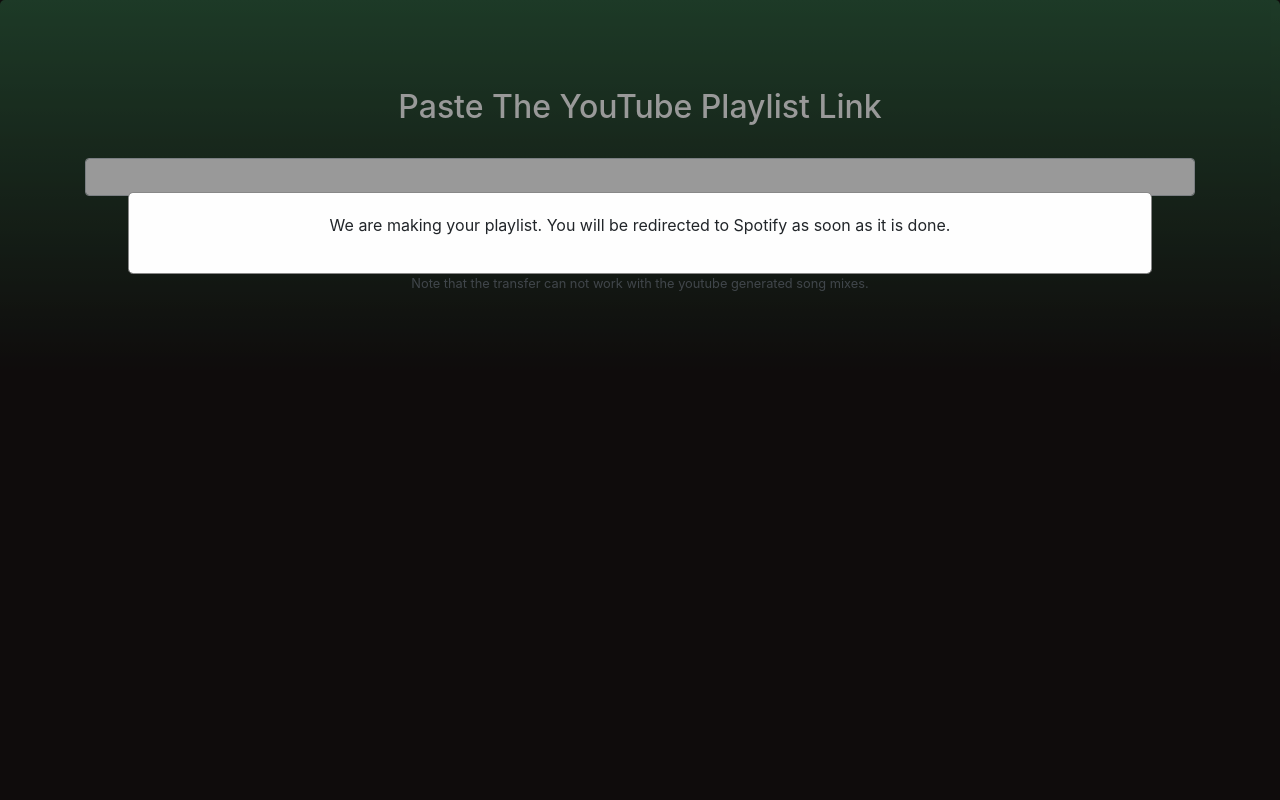
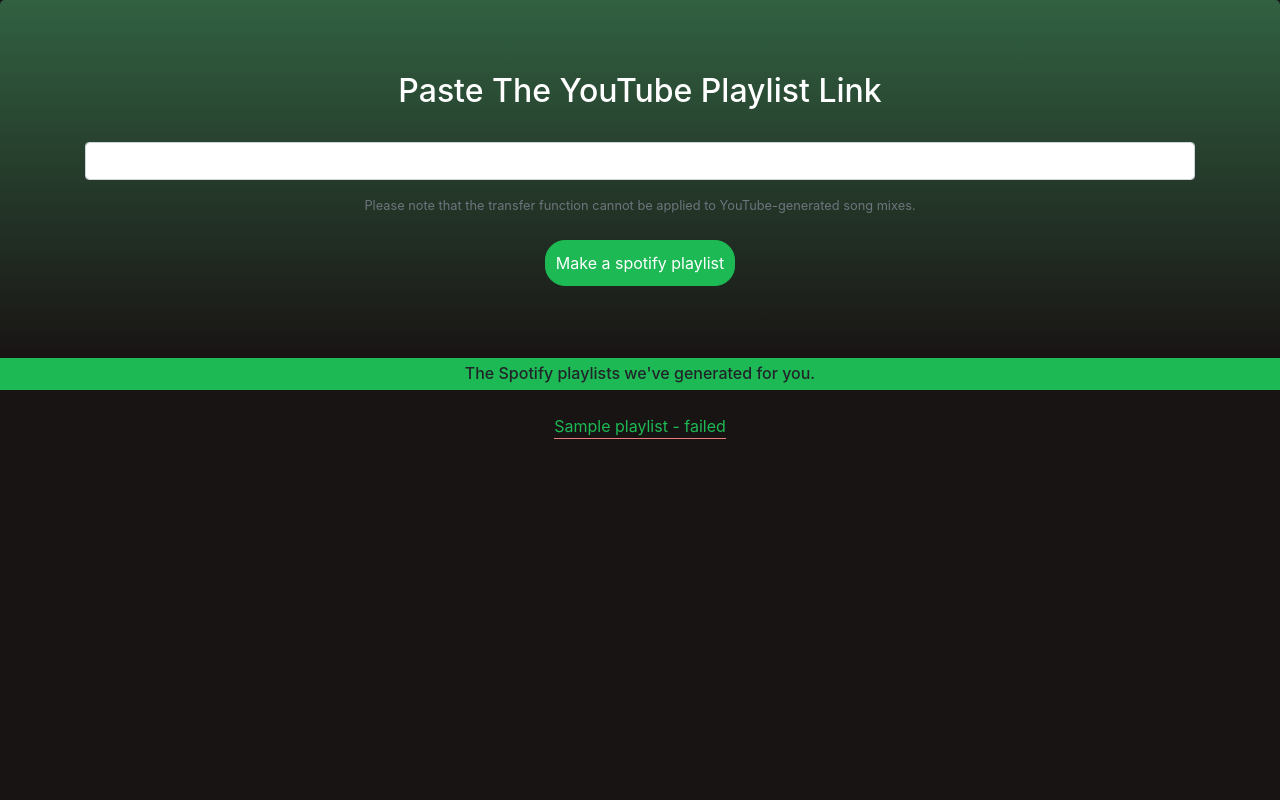
Before and after one commit to nikolinaneric/Youtube-to-Spotify-playlist-converter, a Django app: template youtube_spotify/yt_search/templates/yt_search/search.html in a window 1280 px wide. Run offline with Django 4.2, Linux system fonts and the light colour scheme; the template is opened without the code that fills it: most values are stand-ins (such as "Sample title", 1, 10 or a date in 2020); some libraries are stand-ins or nearby versions.

Commit message:
project has been finished

```diff
--- a/youtube_spotify/yt_search/templates/yt_search/home.html
+++ b/youtube_spotify/yt_search/templates/yt_search/home.html
@@ -49,7 +49,7 @@
   <section class="jumbotron text-center gradient">
     <br>
     <div class="container">
-      <h1 class="jumbotron-heading " style="color:white; font-family: 'Circular Bold', sans-serif; font-size: 3rem;">s p o t i f.yt</h1>
+      <h1 class="jumbotron-heading " style="color:white; font-family: 'Circular Bold', sans-serif; font-size: 3rem;">s p o t i f y.it</h1>
       <br>
       <p class="lead" style="color:rgb(255, 255, 255); font-weight: light;
       ">Turn your favorite Youtube playlists into Spotify playlists today!</p>
--- a/youtube_spotify/yt_search/templates/yt_search/search.html
+++ b/youtube_spotify/yt_search/templates/yt_search/search.html
@@ -4,13 +4,20 @@
   <head>
     <meta charset="utf-8">
     <meta name="viewport" content="width=device-width, initial-scale=1, shrink-to-fit=no">
-    <title>Search YouTube</title>
+    <title>YouTube Spotify Converter</title>
 
     <link rel="stylesheet" href="https://stackpath.bootstrapcdn.com/bootstrap/4.3.1/css/bootstrap.min.css">
     <script src="https://code.jquery.com/jquery-3.3.1.slim.min.js"></script>
     <script src="https://cdnjs.cloudflare.com/ajax/libs/popper.js/1.14.7/umd/popper.min.js"></script>
     <script src="https://stackpath.bootstrapcdn.com/bootstrap/4.3.1/js/bootstrap.min.js"></script>
 
+    {% if in_progress %}
+    <script>
+      setInterval(function() {
+        location.reload();
+      }, 10000);
+    </script>
+    {%endif%}
 
     <style>
       .spotify-green {
@@ -22,6 +29,15 @@
         background-color: #1ED760;
         border-color: #1ED760;
       }
+      a {
+        color: #1DB954;
+      }
+
+      a:hover {
+        color: #68f59a;
+      }
+
+
       body {
         background:#191414;
       }
@@ -30,29 +46,28 @@
       }
 
       .modal {
-        display: none; /* Hide the modal by default */
-        position: fixed; /* Stay in place */
-        z-index: 1; /* Sit on top */
+        display: none;
+        position: fixed;
+        z-index: 1;
         left: 0;
         top: 0;
-        width: 100%; /* Full width */
-        height: 100%; /* Full height */
-        overflow: auto; /* Enable scroll if needed */
-        background-color: rgb(0,0,0); /* Fallback color */
-        background-color: rgba(0,0,0,0.4); /* Black with opacity */
+        width: 100%;
+        height: 100%;
+        overflow: auto;
+        background-color: rgb(0,0,0);
+        background-color: rgba(0,0,0,0.4);
       }
 
-      /* Modal content */
+
       .modal-content {
         background-color: #fefefe;
-        margin: 15% auto; /* 15% from the top and centered */
+        margin: 15% auto;
         padding: 20px;
         border: 1px solid #888;
-        width: 80%; /* Could be more or less, depending on screen size */
+        width: 80%;
       }
 
     </style>
-    <!-- Custom styles for this template -->
     <link href="{% static 'yt_search/style.css' %}" rel="stylesheet">
   </head>
   <body>
@@ -95,7 +110,7 @@
         </div>
       {% endif %} {% endfor %} {% endif %}
 <main role="main" >
-  <section class="jumbotron text-center gradient">
+  <section class="jumbotron text-center gradient" style="margin-bottom: 0 ;padding: 3rem;padding-bottom: 4rem;">
     <br>
     <div class="container">
       <h1 class="jumbotron-heading" style="color:white; font-size: 2rem;">Paste The YouTube Playlist Link</h1>
@@ -105,13 +120,13 @@
       <div class="input-group mb-3">
         <input type="text" name="link" class="form-control">
       </div>
-        <button class="btn btn-primary my-2 spotify-green" style="border-radius: 20px; padding: 10px;" id="search">Make a spotify playlist</button>
+      <p class="small text-muted">Please note that the transfer function cannot be applied to YouTube-generated song mixes.</p>
+        <button class="btn btn-primary my-2 spotify-green" style="border-radius: 20px; padding: 10px;" id="search" onclick="showModal()">Make a spotify playlist</button>
       </form>
-      <p class="small text-muted">Note that the transfer can not work with the youtube generated song mixes.</p>
     </div>
     <div id="loading-screen" style="display: none;"class="modal">
       <div class="modal-content">
-       <p> We are making your playlist. You will be redirected to Spotify as soon as it is done.</p>
+       <p> We are on it!</p>
       </div>
     </div>
     {% if warning %}
@@ -121,27 +136,50 @@
         <p>{{ warning }}</p>
       </div>
     </div>
-
     <script>
       document.getElementById("message").style.display = "block";
+    </script>
+    {% endif %}
+    <script>
       function closeModal() {
       document.getElementById("message").style.display = "none";
       }
+      var closed_warning = sessionStorage.getItem('closed_warning');
+      if (shown_warning && !closed_warning) {
+      closeModal();
+    }
     </script>
-    {% endif %}
-    {% if r_url %}
+
+
     <script>
-        // Show the loading screen
-        document.getElementById("loading-screen").style.display = "block";
+        function showModal(){
+          document.getElementById("loading-screen").style.display = "block";
+        }
+    </script>
 
-        // Delay the redirect by a few seconds to give the user time to see the loading screen
-        setTimeout(function() {
-          // Redirect to the desired URL
-          window.location.href = "{{ r_url }}";
-        }, 2000);
-    </script>
-     {% endif %}
   </section>
+  {% if playlists%}
+  <h6 style="padding: 0.4rem" class="text-center spotify-green">The Spotify playlists we've generated for you.</h6>
+    {% for playlist in playlists%}
+    <div class="text-center">
+      {%if playlist.status == 'failed'%}
+      <div style="color: rgb(231, 124, 124); padding-top: 1rem; border-bottom: 1px rgb(231, 124, 124) solid;display:inline-block"class="text-center" >
+      {% else %}
+      <div style="color: white; padding-top: 1rem; border-bottom: 1px #1DB954 solid;display:inline-block"class="text-center" >
+      {%endif%}
+      {% with title=playlist.playlist_title status=playlist.status %}
+      {%if playlist.playlist_link%}
+      <a href="{{playlist.playlist_link}}">{{ title }} - {{ status }}</a>
+      {%else %}
+      {{ title }} - {{ status }}
+      {%endif%}
+      {% endwith %}
+    </div>
+    </div>
+    {%endfor%}
+  {%endif%}
+    <br>
+    <br>
 </main>
 
 </body>
```
Also changed, not shown: youtube_spotify/yt_search/models.py (+5 -3 lines), youtube_spotify/yt_search/templates/yt_search/success.html (deleted, +0 -9 lines), youtube_spotify/yt_search/utils.py (added, +118 -0 lines), youtube_spotify/yt_search/views.py (+42 -160 lines), youtube_spotify/yt_search/migrations/0006_playlists_playlist_link_playlists_status_and_more.py (added), youtube_spotify/yt_search/migrations/0007_remove_usertoken_user_id_playlists_uuid.py (added), youtube_spotify/yt_search/migrations/0008_alter_usertoken_uuid.py (added), youtube_spotify/yt_search/migrations/0009_alter_songs_playlist.py (added), youtube_spotify/yt_search/tasks.py (added).
